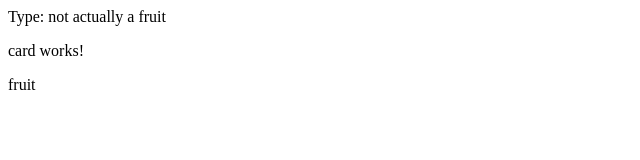
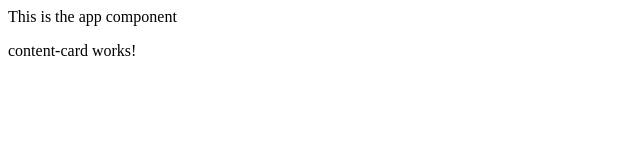
Before and after one commit to mathyingulu1/Assignment-9-2-, an Angular app in the folder learning-angular/: page / in a window 1280 px wide. Shown: the top 160 px of the page, without its empty margins (0-640 px from the left). Built offline with nearby package versions, Linux system fonts and the light colour scheme.

Commit message:
Halfway into the lecture of week 03

```diff
--- a/learning-angular/package.json
+++ b/learning-angular/package.json
@@ -6,7 +6,8 @@
     "start": "ng serve",
     "build": "ng build",
     "watch": "ng build --watch --configuration development",
-    "test": "ng test"
+    "test": "ng test",
+    "generateComponent": "ng generate component"
   },
   "private": true,
   "dependencies": {
--- a/learning-angular/src/app/app.component.html
+++ b/learning-angular/src/app/app.component.html
@@ -1,3 +1,2 @@
-Type: {{ lotsOfFood.items[0].type }}
-
-<app-card></app-card>
+This is the app component
+<app-content-card></app-content-card>
--- a/learning-angular/src/app/app.component.ts
+++ b/learning-angular/src/app/app.component.ts
@@ -25,23 +25,9 @@ export class AppComponent {
     };
     name = 10;
 
-    let apple: Food;
-    apple = {
-      id: 0,
-      type: "fruit",
-      imageUrl: "https://www.apple.com/ac/structured-data/images/knowledge_graph_logo.png?202201181338",
-      body: "An apple a day is delicious",
-      taste: "Sweet"
-    };
 
-    apple.type = "not actually a fruit";
-    // apple.id = 10;
-
-    this.processFood(apple);
-    // apple = "Apple";
-
-    this.lotsOfFood = new FoodList(apple);
-    console.log(this.lotsOfFood.items);
+    // this.lotsOfFood = new FoodList(apple);
+    // console.log(this.lotsOfFood.items);
     // this.lotsOfFood.items = [];
 
     // let anotherList: FoodList;
--- a/learning-angular/src/app/app.module.ts
+++ b/learning-angular/src/app/app.module.ts
@@ -2,12 +2,12 @@ import { NgModule } from '@angular/core';
 import { BrowserModule } from '@angular/platform-browser';
 
 import { AppComponent } from './app.component';
-import { CardComponent } from './card/card.component';
+import { ContentCardComponent } from './content-card/content-card.component';
 
 @NgModule({
   declarations: [
     AppComponent,
-    CardComponent
+    ContentCardComponent
   ],
   imports: [
     BrowserModule
--- a/learning-angular/src/app/card/card.component.html
+++ /dev/null
@@ -1,4 +0,0 @@
-<p>card works!</p>
-<div>
-    {{banana.type}}
-</div>
--- a/learning-angular/src/app/card/card.component.ts
+++ /dev/null
@@ -1,25 +0,0 @@
-import { Component, OnInit } from '@angular/core';
-import { Food } from 'src/helper-files/Food';
-
-@Component({
-  selector: 'app-card',
-  templateUrl: './card.component.html',
-  styleUrls: ['./card.component.scss']
-})
-export class CardComponent implements OnInit {
-  banana: Food;
-  constructor() {
-    this.banana = {
-      id: 1,
-      type: "fruit",
-      imageUrl: "https://images.immediate.co.uk/production/volatile/sites/30/2017/01/Bananas-218094b-scaled.jpg",
-      body: "Yellow > Green",
-      taste: "Sweet"
-    };
-
-  }
-
-  ngOnInit(): void {
-  }
-
-}
--- /dev/null
+++ b/learning-angular/src/app/content-card/content-card.component.html
@@ -0,0 +1 @@
+<p>content-card works!</p>
--- /dev/null
+++ b/learning-angular/src/app/content-card/content-card.component.ts
@@ -0,0 +1,15 @@
+import { Component, OnInit } from '@angular/core';
+
+@Component({
+  selector: 'app-content-card',
+  templateUrl: './content-card.component.html',
+  styleUrls: ['./content-card.component.scss']
+})
+export class ContentCardComponent implements OnInit {
+
+  constructor() { }
+
+  ngOnInit(): void {
+  }
+
+}
--- a/learning-angular/src/index.html
+++ b/learning-angular/src/index.html
@@ -1,5 +1,6 @@
 <!doctype html>
 <html lang="en">
+
 <head>
   <meta charset="utf-8">
   <title>LearningAngular</title>
@@ -7,7 +8,9 @@
   <meta name="viewport" content="width=device-width, initial-scale=1">
   <link rel="icon" type="image/x-icon" href="favicon.ico">
 </head>
+
 <body>
   <app-root></app-root>
 </body>
+
 </html>
```
Also changed, not shown: learning-angular/src/app/content-card/content-card.component.scss (added), 1 other file (tests, documents, lock files or other folders).
